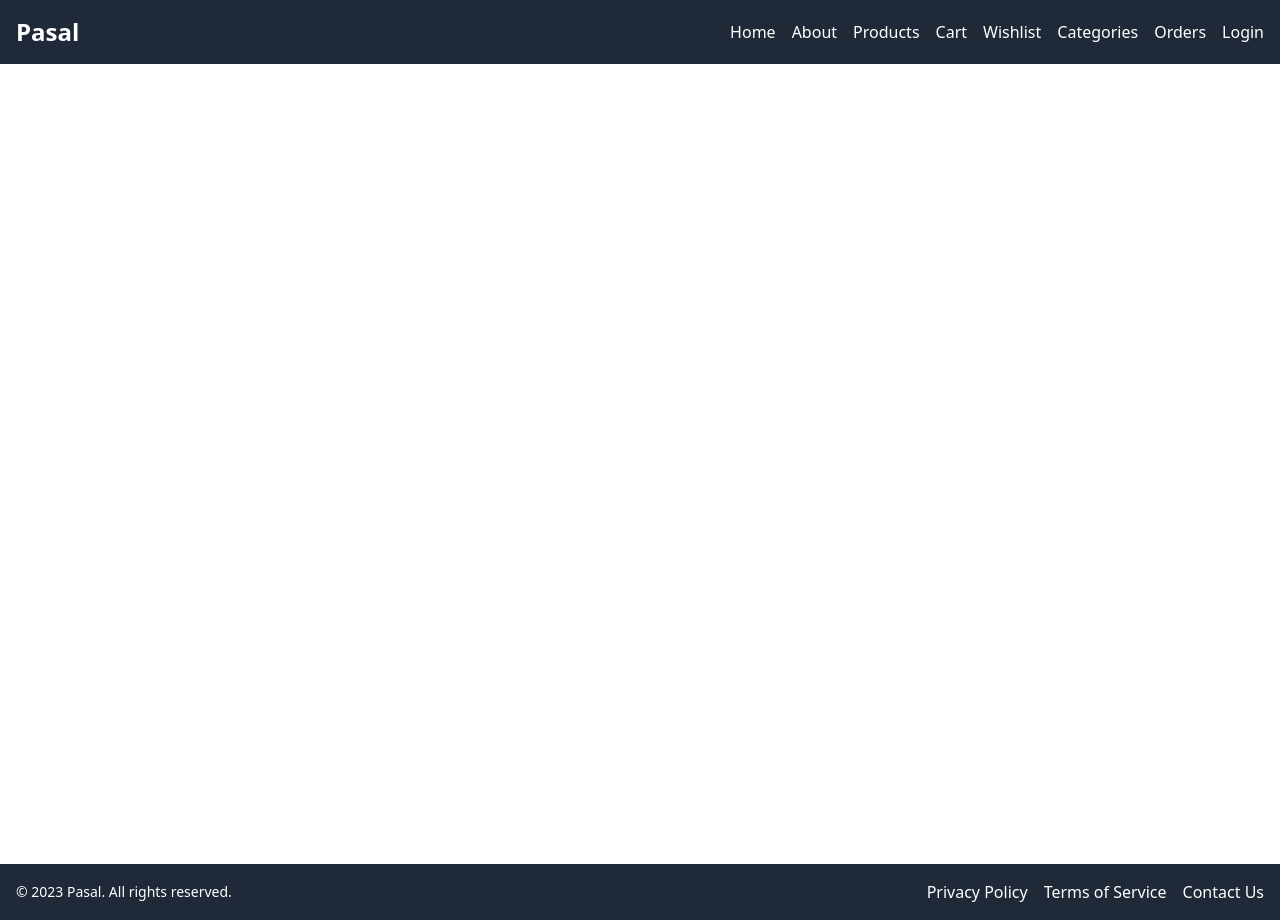
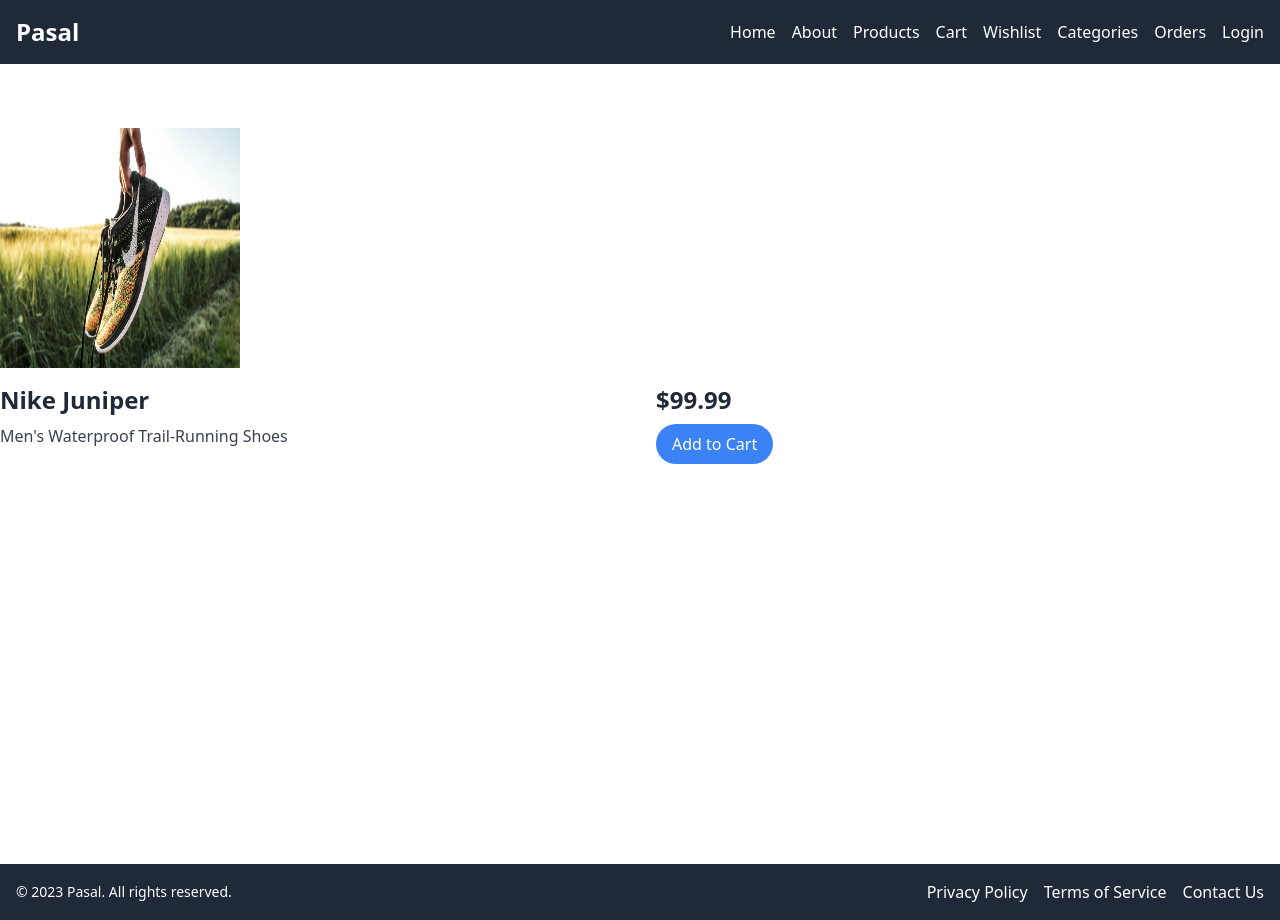
Before and after one commit to aniltimalsina/project-E-commerce, a React (Vite) app: page /products in a window 1280 px wide. Built offline with nearby package versions, Linux system fonts and the light colour scheme.

Commit message:
rough design of products page

```diff
--- a/src/pages/products.tsx
+++ b/src/pages/products.tsx
@@ -1,10 +1,37 @@
 import Header from "../components/header";
 import Footer from "../components/footer";
+import Img1 from "../assets/advertise.jpg";
 const Products = () => {
   return (
     <div>
       <Header />
-      <div className="container mx-auto py-8 min-h-screen"></div>
+      <div className="container mx-auto py-8 min-h-screen">
+        <main className="flex-1">
+          <div className="container mx-auto my-8">
+            {/* <!-- Product Image --> */}
+            <img src={Img1} alt="Product Image" className="w-60 h-60 mb-4" />
+
+            {/* <!-- Product Details --> */}
+            <div className="grid grid-cols-1 md:grid-cols-2 gap-8">
+              {/* <!-- Product Description --> */}
+              <div>
+                <h2 className="text-2xl font-semibold mb-2">Nike Juniper</h2>
+                <p className="text-gray-700 mb-4">
+                  Men's Waterproof Trail-Running Shoes
+                </p>
+              </div>
+
+              {/* <!-- Product Price and Add to Cart --> */}
+              <div>
+                <p className="text-2xl font-semibold mb-2">$99.99</p>
+                <button className="bg-blue-500 text-white px-4 py-2 rounded-full hover:bg-blue-600 focus:outline-none focus:shadow-outline-blue">
+                  Add to Cart
+                </button>
+              </div>
+            </div>
+          </div>
+        </main>
+      </div>
       <Footer />
     </div>
   );
```
